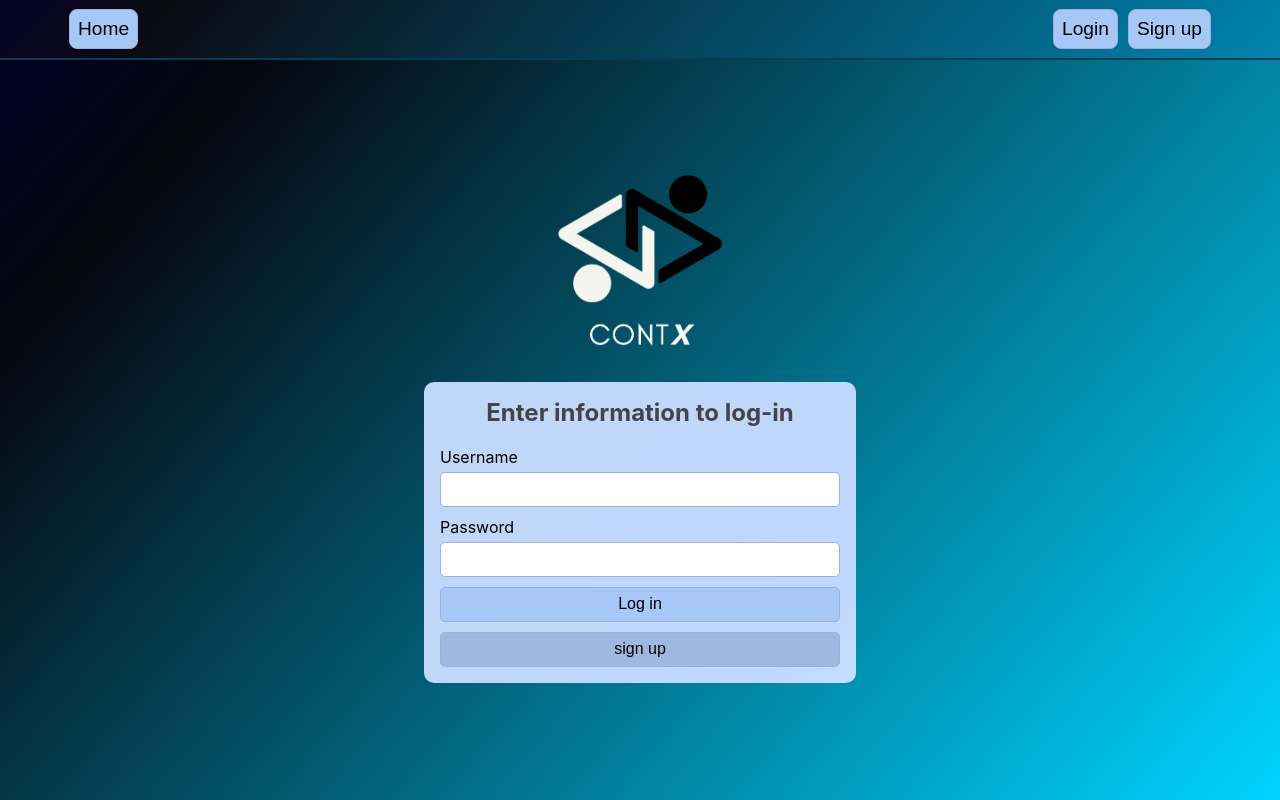
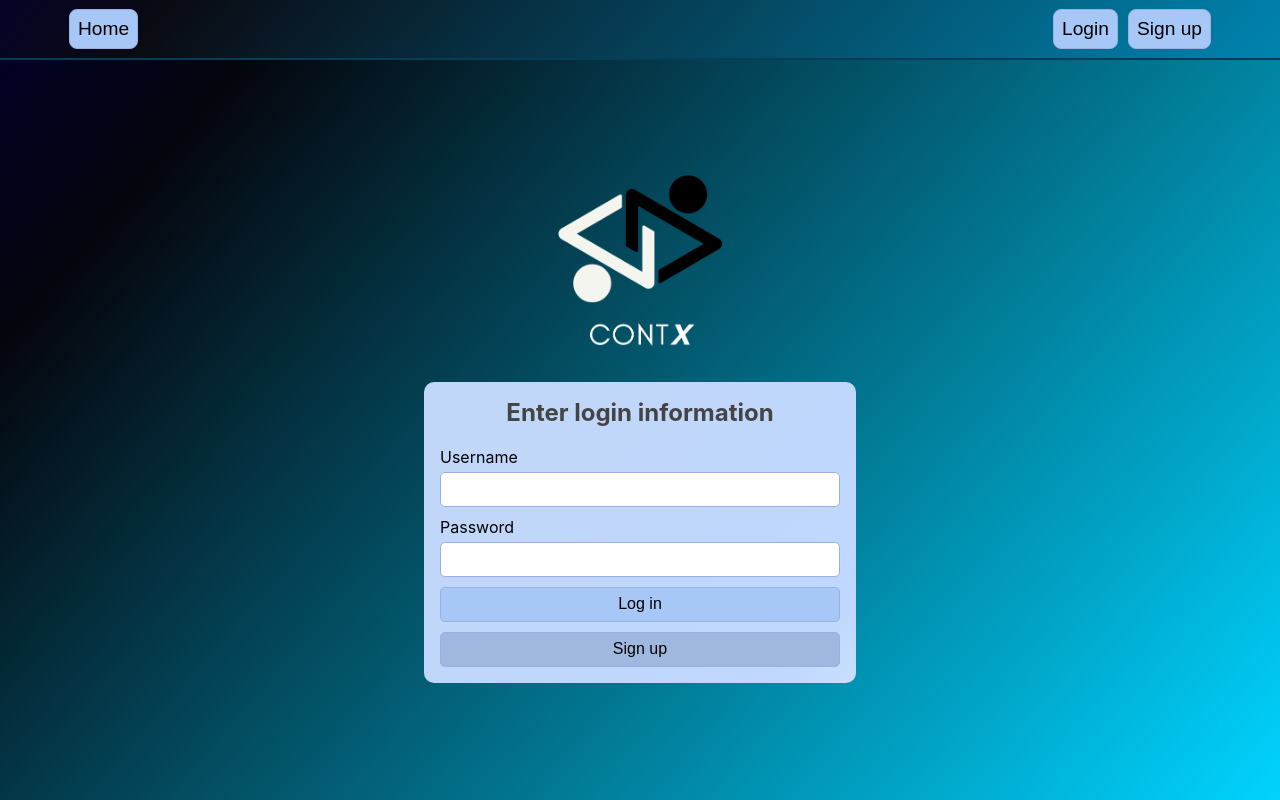
Before and after one commit to Luislfdms/Project1-COP4331C, a React (Create React App) app in the folder front-end/: page /login in a window 1280 px wide. Built offline with nearby package versions, Linux system fonts and the light colour scheme.

Commit message:
add cancel button, improve grammar/capitalization

```diff
--- a/front-end/src/Components/ContactEditor.js
+++ b/front-end/src/Components/ContactEditor.js
@@ -136,6 +136,7 @@ const CreateContact = ({reqOnSubmit, submitText="Create Contact", initialContact
             <input type="submit" value={submitText} disabled={isPending} className={firstName && lastName && emailValid && phoneNumber ? "primary" : ""} onClick={e => e.target.className === "primary" || handleInvalid(e)} />
             {isPending && <div className="pending">Pending...</div> }
             {error && <div className="error">{error}</div>}
+            <button type="button" className="secondary" onClick={e => history.go(-1)}>Cancel</button>
         </form>
      );
 }
--- a/front-end/src/Pages/Login.js
+++ b/front-end/src/Pages/Login.js
@@ -102,7 +102,7 @@ const Login = () => {
     <img src="/logo.png" className="logo" alt="ContX" height={171} />
     <form className='login form' onSubmit={handleSubmit}>
       {ephemMsg && <div className="ephemeral">{ephemMsg}</div>}
-      <h2> Enter information to log-in</h2>
+      <h2>Enter login information</h2>
       <div>
         <label>Username
         <input
@@ -131,8 +131,8 @@ const Login = () => {
         </label>
       </div>
       <input type="submit" value="Log in" disabled={errorMessages != null} className={username && password ? "primary" : ""} onClick={e => e.target.className === "primary" || handleInvalid(e)}/>
-      {errorMessages && <div class="error">{errorMessages.message}</div>}
-      <button class="secondary" onClick={redirectSignUp}> sign up </button>
+      {errorMessages && <div className="error">{errorMessages.message}</div>}
+      <button className="secondary" onClick={redirectSignUp}>Sign up</button>
     </form>
   </div>
     );
--- a/front-end/src/Pages/Signup.js
+++ b/front-end/src/Pages/Signup.js
@@ -85,7 +85,7 @@ const signupForm = (
   <div className="form-container">
     <img src="/logo.png" className="logo" alt="ContX" height={171} />
     <form className="signup form" onSubmit={handleSubmit}>
-      <h2> Enter information to Sign up</h2>
+      <h2>Enter signup information</h2>
         <label>Username
         <input
           type="text"
```
Also changed, not shown: 7 other files (tests, documents, lock files or other folders).
